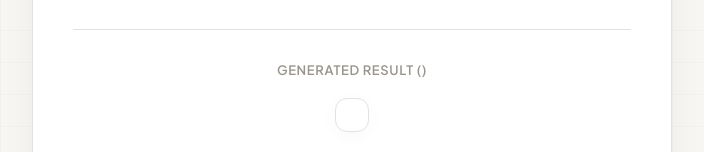
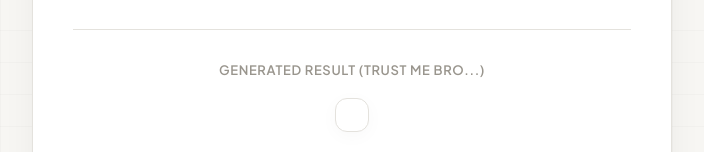
Before and after one commit to NiranjanKumarsing/QR-Genesis, a plain HTML site: page index.html in a window 1280 px wide. Both pictures are taken after typing "name@example.com" into the empty fields and a click on the button "Generate QR Code (Sach mein?)". Shown: the part 610-762 px from the top of the page, without its empty margins (288-992 px from the left). Drawn offline with nearby package versions, Linux system fonts and the light colour scheme.

Commit message:
Update index.html: small copy/layout tweaks

```diff
--- a/index.html
+++ b/index.html
@@ -77,7 +77,7 @@
             <div id="error-msg" class="error"></div>
 
             <div class="result-container" id="result-container">
-                <div class="preview-heading">Generated Result ()</div>
+                <div class="preview-heading">Generated Result (Trust Me Bro...)</div>
 
                 <div id="loading-state">
                     <div class="spinner"></div>
```
